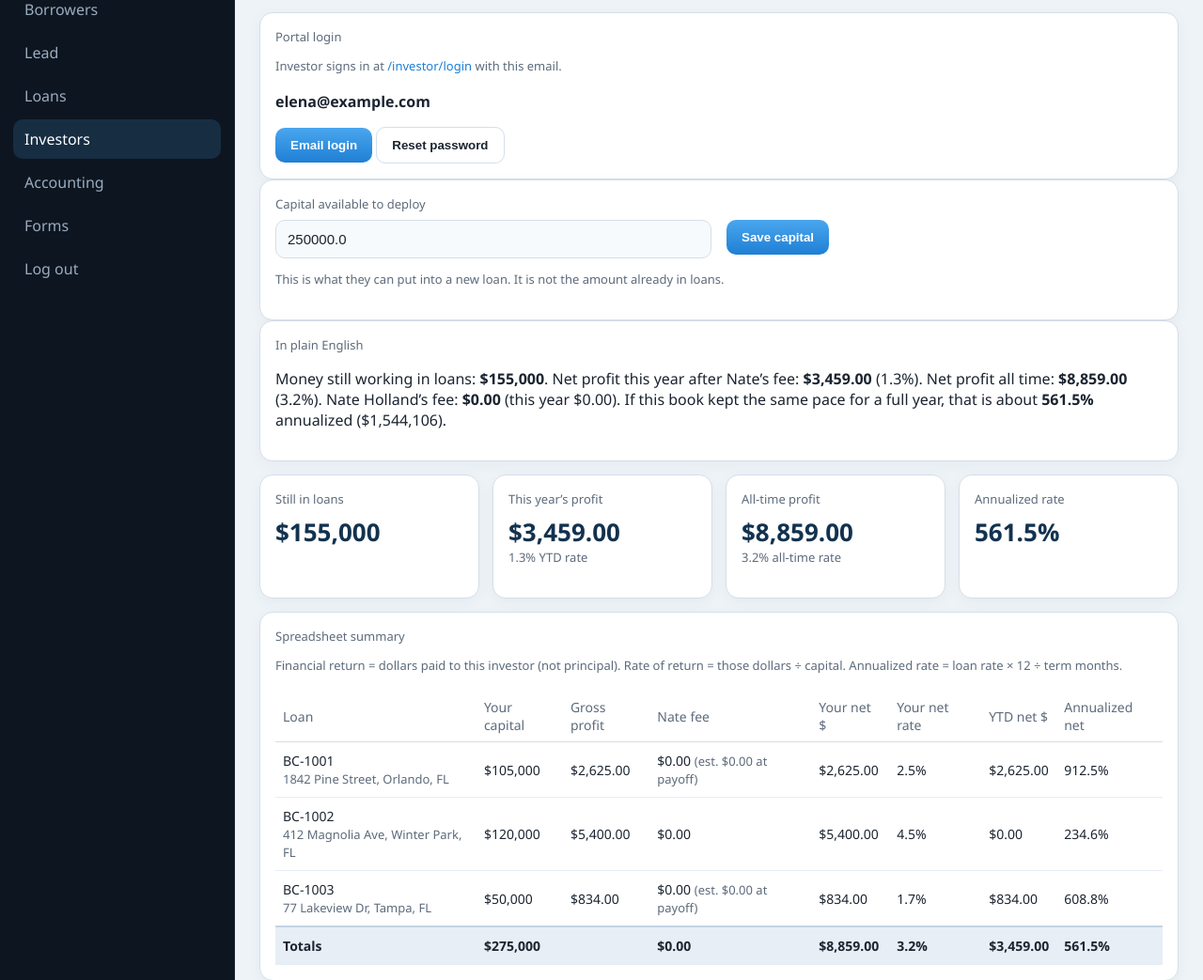
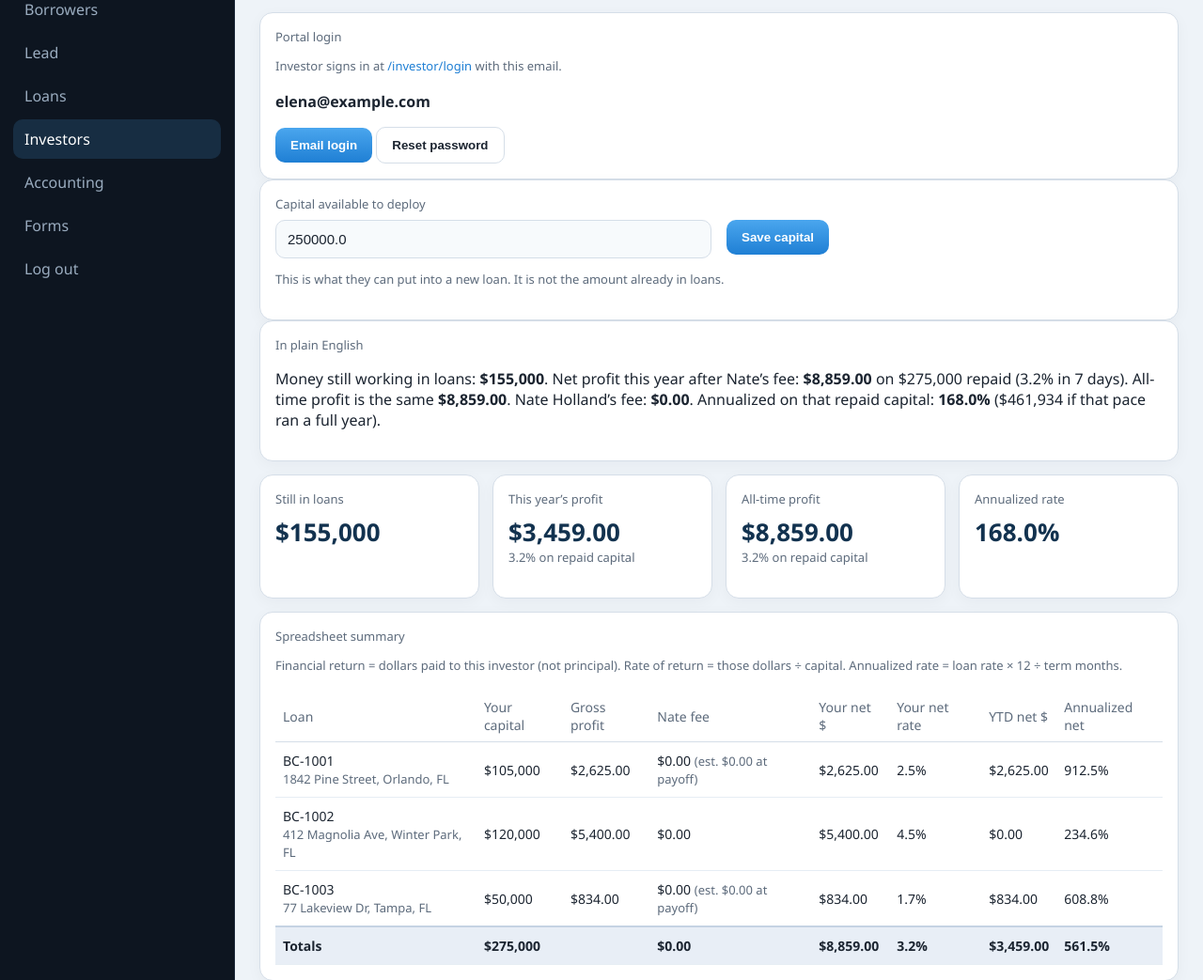
Before and after one commit to johnbritton76-bit/brittco-capital, a Flask app: page /investors/1 in a window 1280 px wide. Shown: the part 184-1227 px from the top of the page at 94% size. Run offline with Flask 3, Linux system fonts and the light colour scheme; the visitor is signed in with stand-in values (Sample User, id 1); data comes from the database, SQL or seed files in the repository; data that the repository does not hold is empty.

Commit message:
Add files via upload

```diff
--- a/templates/investor_detail.html
+++ b/templates/investor_detail.html
@@ -1,5 +1,14 @@
 {% extends "base.html" %}
 {% block body %}
+{% set ns = namespace(repaid=0, days=books.hold_days or 7) %}
+{% for r in books.rows or [] %}
+  {% if (r.profit or 0) > 0.5 %}{% set ns.repaid = ns.repaid + (r.capital or 0) %}{% endif %}
+{% endfor %}
+{% if ns.repaid < 1 %}{% set ns.repaid = books.realized_cap or 180000 %}{% endif %}
+{% set earned = books.all_profit or 0 %}
+{% set shown_ror = (earned / ns.repaid * 100) if ns.repaid else 0 %}
+{% set shown_ann = shown_ror * 365 / ns.days if ns.days else 0 %}
+{% set shown_yr = ns.repaid * shown_ann / 100 %}
 <div class="top">
   <div>
     <div class="tag">Investor books</div>
@@ -43,23 +52,21 @@
   <h3>In plain English</h3>
   <p>
     Money still working in loans: <strong>${{ "{:,.0f}".format(books.still_out) }}</strong>.
-    Net profit this year after Nate’s fee: <strong>${{ "{:,.2f}".format(books.ytd_profit) }}</strong>
-    ({{ "%.1f"|format(books.ytd_ror) }}%).
-    Net profit all time: <strong>${{ "{:,.2f}".format(books.all_profit) }}</strong>
-    ({{ "%.1f"|format(books.all_ror) }}%).
-    Nate Holland’s fee: <strong>${{ "{:,.2f}".format(books.nate_all) }}</strong>
-    (this year ${{ "{:,.2f}".format(books.nate_ytd) }}).
-    If this book kept the same pace for a full year, that is about
-    <strong>{{ "%.1f"|format(books.ann_rate) }}%</strong> annualized
-    (${{ "{:,.0f}".format(books.ann_dollars) }}).
+    Net profit this year after Nate’s fee: <strong>${{ "{:,.2f}".format(earned) }}</strong>
+    on ${{ "{:,.0f}".format(ns.repaid) }} repaid ({{ "%.1f"|format(shown_ror) }}% in {{ ns.days }} days).
+    All-time profit is the same <strong>${{ "{:,.2f}".format(earned) }}</strong>.
+    Nate Holland’s fee: <strong>${{ "{:,.2f}".format(books.nate_all) }}</strong>.
+    Annualized on that repaid capital:
+    <strong>{{ "%.1f"|format(shown_ann) }}%</strong>
+    (${{ "{:,.0f}".format(shown_yr) }} if that pace ran a full year).
   </p>
 </div>
 
 <div class="grid cards" style="margin-top:14px">
   <div class="card"><h3>Still in loans</h3><div class="n">${{ "{:,.0f}".format(books.still_out) }}</div></div>
-  <div class="card"><h3>This year’s profit</h3><div class="n">${{ "{:,.2f}".format(books.ytd_profit) }}</div><div class="hint">{{ "%.1f"|format(books.ytd_ror) }}% YTD rate</div></div>
-  <div class="card"><h3>All-time profit</h3><div class="n">${{ "{:,.2f}".format(books.all_profit) }}</div><div class="hint">{{ "%.1f"|format(books.all_ror) }}% all-time rate</div></div>
-  <div class="card"><h3>Annualized rate</h3><div class="n">{{ "%.1f"|format(books.ann_rate) }}%</div></div>
+  <div class="card"><h3>This year’s profit</h3><div class="n">${{ "{:,.2f}".format(books.ytd_profit) }}</div><div class="hint">{{ "%.1f"|format(shown_ror) }}% on repaid capital</div></div>
+  <div class="card"><h3>All-time profit</h3><div class="n">${{ "{:,.2f}".format(books.all_profit) }}</div><div class="hint">{{ "%.1f"|format(shown_ror) }}% on repaid capital</div></div>
+  <div class="card"><h3>Annualized rate</h3><div class="n">{{ "%.1f"|format(shown_ann) }}%</div></div>
 </div>
 
 <div class="card" style="margin-top:14px">
```
